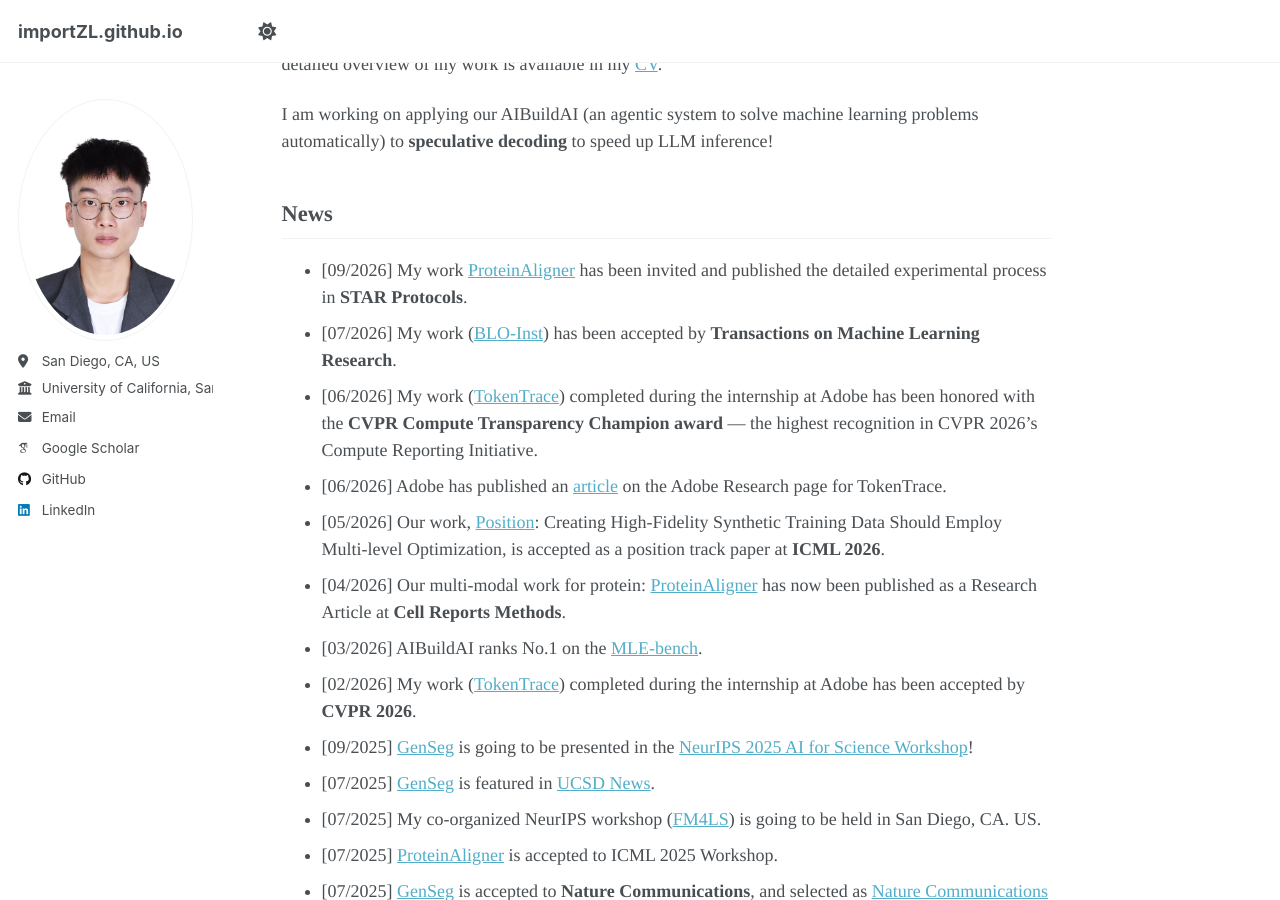
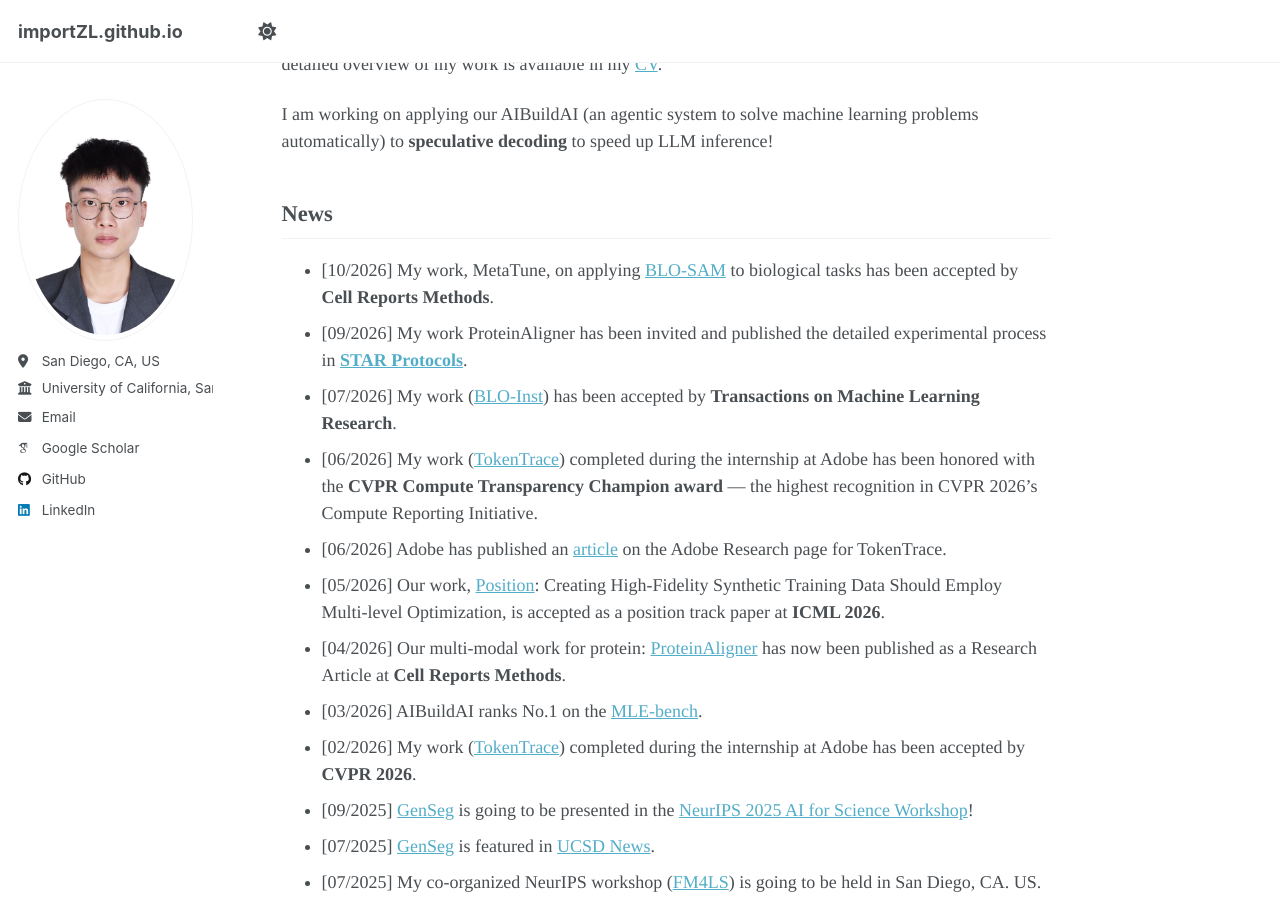
Before and after one commit to importZL/importZL.github.io, a Jekyll site: the page built from _pages/about.md, in a window 1280 px wide and 900 px high, scrolled down 330 px. Built offline with Jekyll 4.4.1, drawn with Linux system fonts in a browser that asks for light colours; some web fonts are replaced; a script that is not in the unit is left out.

Commit message:
Update news section with new publication details

```diff
--- a/_pages/about.md
+++ b/_pages/about.md
@@ -17,7 +17,8 @@ I am working on applying our AIBuildAI (an agentic system to solve machine learn
 
 News
 ------
-- [09/2026] My work [ProteinAligner](https://www.cell.com/cell-reports-methods/fulltext/S2667-2375(26)00107-4) has been invited and published the detailed experimental process in __STAR Protocols__.
+- [10/2026] My work, MetaTune, on applying [BLO-SAM](https://icml.cc/virtual/2024/poster/32990) to biological tasks has been accepted by __Cell Reports Methods__.
+- [09/2026] My work ProteinAligner has been invited and published the detailed experimental process in __[STAR Protocols](https://www.cell.com/star-protocols/fulltext/S2666-1667(26)00515-0)__.
 - [07/2026] My work ([BLO-Inst](https://openreview.net/pdf?id=zN1yKIIVxN)) has been accepted by __Transactions on Machine Learning Research__.
 - [06/2026] My work ([TokenTrace](https://arxiv.org/abs/2602.19019)) completed during the internship at Adobe has been honored with the __CVPR Compute Transparency Champion award__ — the highest recognition in CVPR 2026's Compute Reporting Initiative.
 - [06/2026] Adobe has published an [article](https://research.adobe.com/news/tokentrace-at-cvpr-2026-tracing-creative-influence-in-generative-ai/) on the Adobe Research page for TokenTrace.
```
